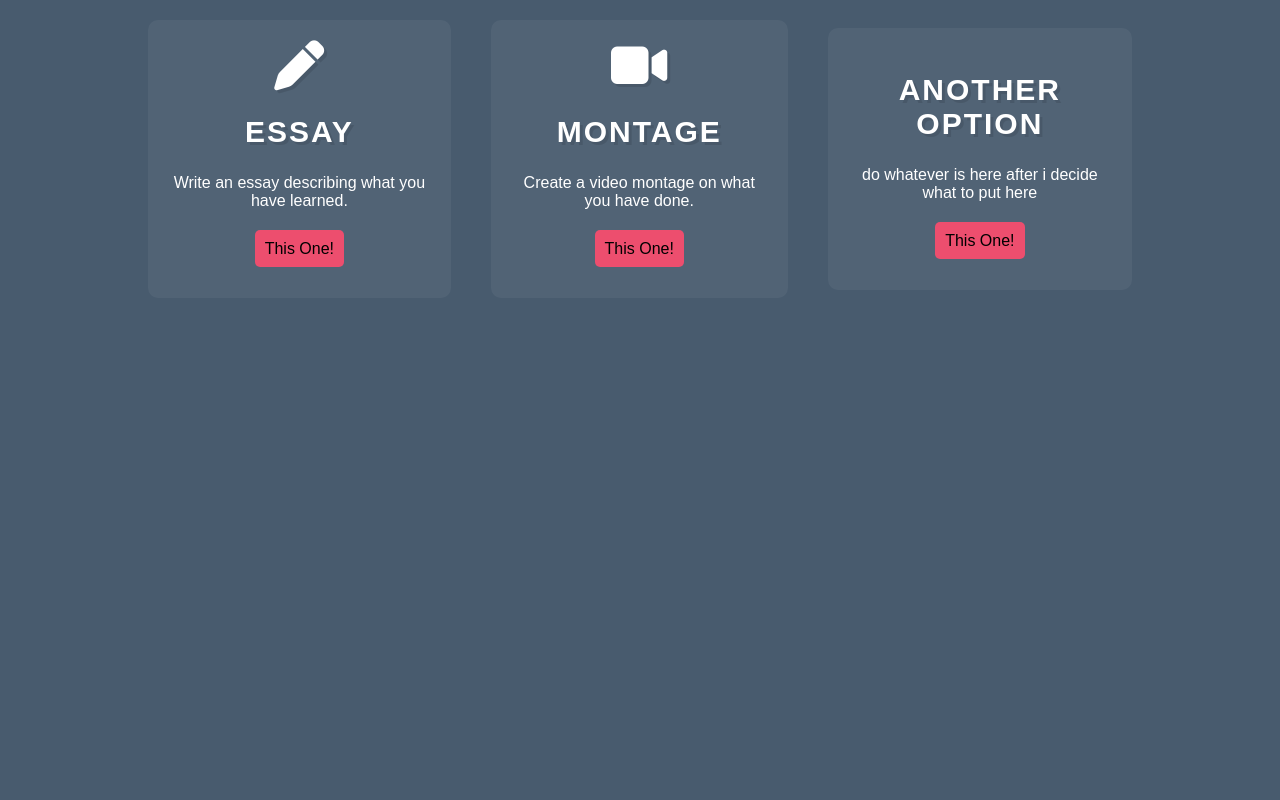
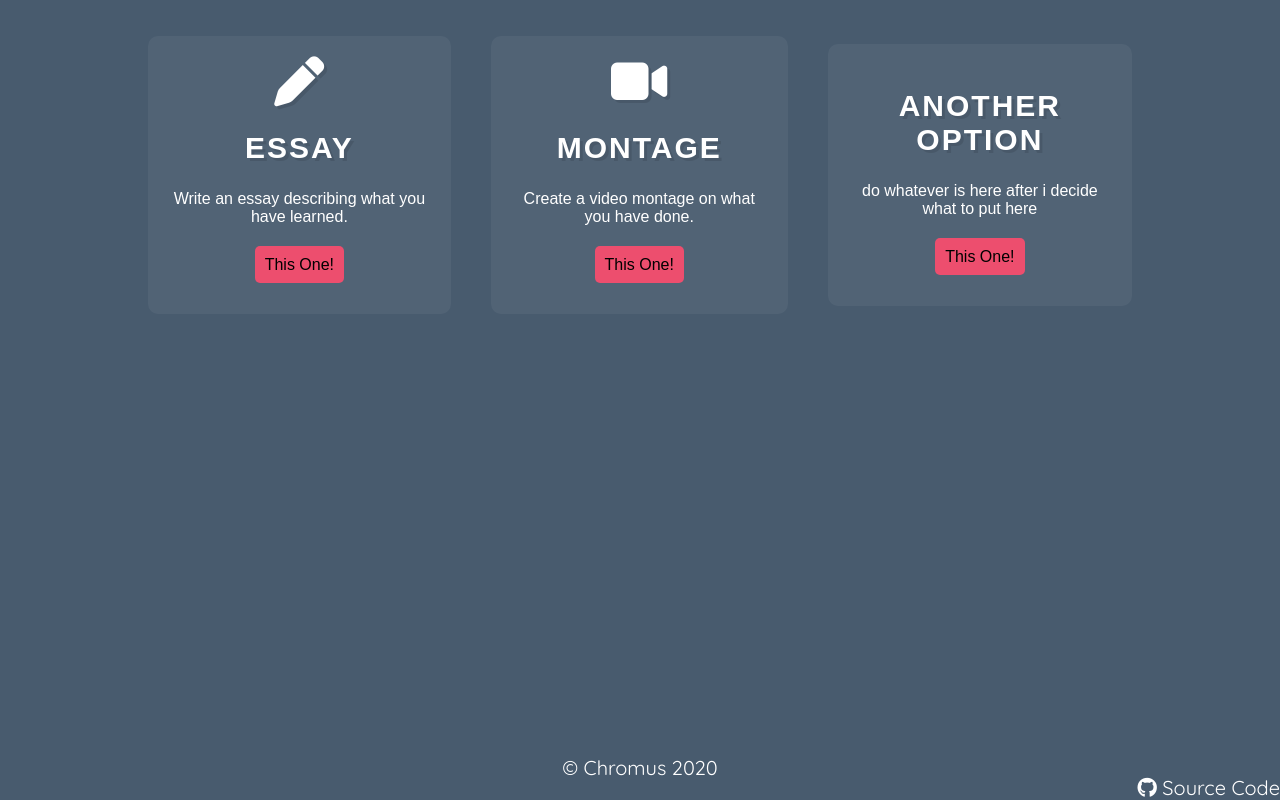
Before and after one commit to Chromus-dev/Finals-List, a plain HTML site: page index.html in a window 1280 px wide. Drawn offline with Linux system fonts and the light colour scheme.

Commit message:
add footer

```diff
--- a/index.html
+++ b/index.html
@@ -11,6 +11,12 @@
         <div class="topArea">
           <!--  <h1>Finals Options</h1> -->
         </div>
+
+        <!-- Footer -->
+        <div class="footer">
+            <p>© Chromus 2020</p>
+        </div>
+        <p class="src-code"><a href="https://github.com/Chromus-dev/chromus-dev.github.io" target="_blank"><i class="fab fa-github"></i> Source Code</a></p>
 
         <!-- Flex Container -->
         <div class="optionsGrid">
--- a/style.css
+++ b/style.css
@@ -97,3 +97,26 @@ h1 {
 ::-webkit-scrollbar-track {
 	box-shadow: inset 0 0 6px rgba(0, 0, 0, 0.3);
 }
+
+/* Footer */
+.footer {
+	position: fixed;
+	left: 0;
+	bottom: 0;
+	width: 100%;
+	color: #fff;
+	text-align: center;
+	font-family: 'Quicksand', sans-serif;
+	font-size: 20px;
+}
+.src-code a {
+	text-align: right !important;
+	position: fixed;
+	bottom: 0;
+	right: 0;
+	color: #fff !important;
+	text-align: right;
+	font-family: 'Quicksand', sans-serif;
+	font-size: 20px;
+	text-decoration: none;
+}
```
